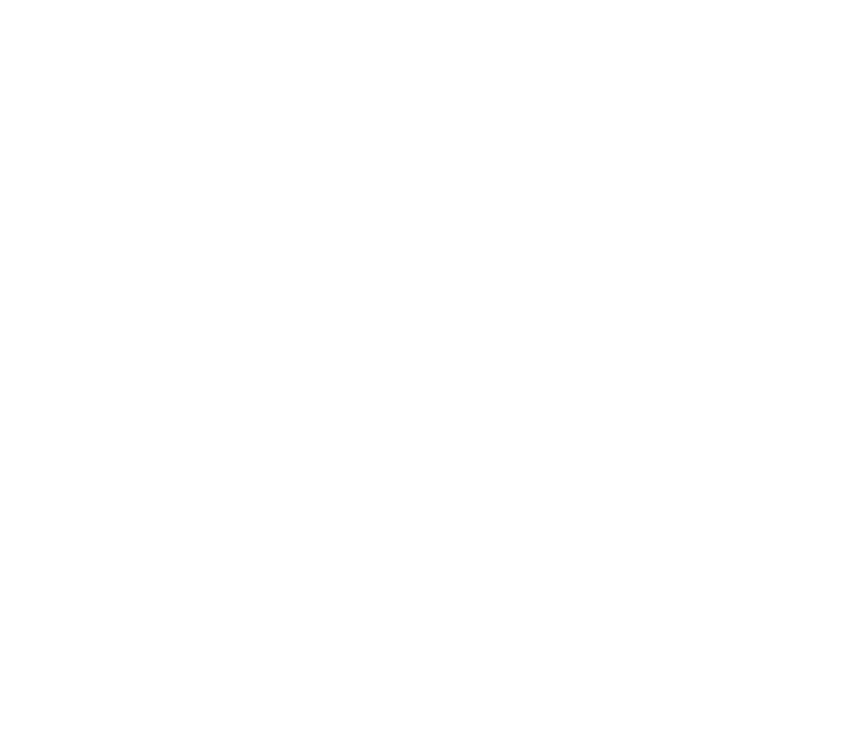
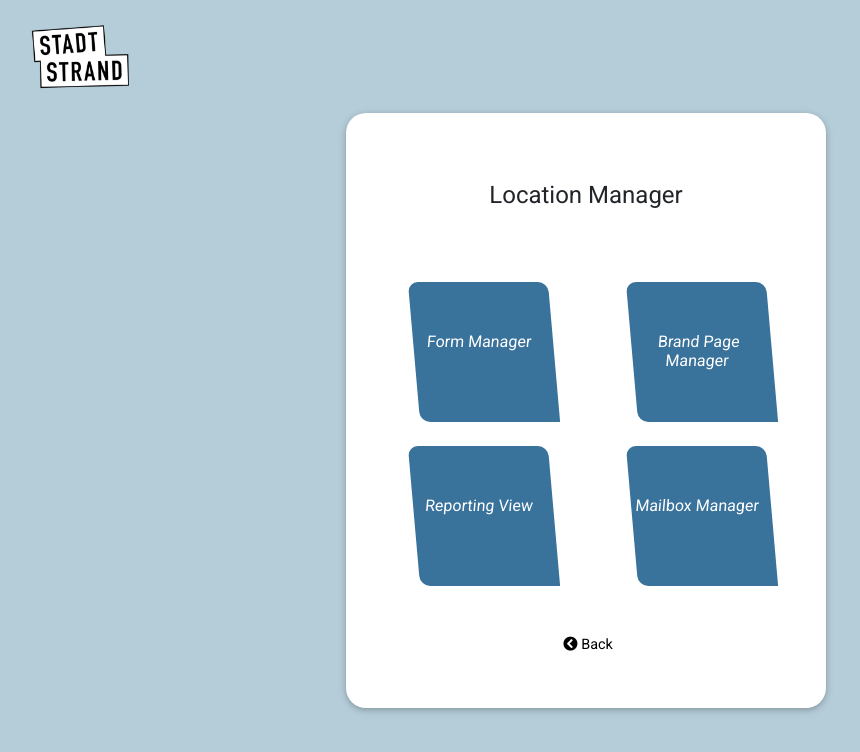
Before and after one commit to gastrown/stadtstrands, a React (Create React App) app: page /admin/location/manager in a window 1280 px wide. Shown: the top 752 px of the page, without its empty margins (54-914 px from the left). Built offline with nearby package versions, Linux system fonts and the light colour scheme.

Commit message:
Admin Sign up and Location Manager Screens

```diff
--- /dev/null
+++ b/src/AppComponents/AdminComp/Location.js
@@ -0,0 +1,18 @@
+import React from 'react';
+import {MDBCol} from 'mdbreact';
+
+const location = (props) => {
+    const locationimgstyle = {
+        borderRadius:"15px",
+    }
+    return(
+               <MDBCol size="4" >
+                   <div>
+                        <img className="img-fluid" style={locationimgstyle} src={props.locationimg} alt={props.altname} />
+                    </div>
+                    <p style={{fontSize:'11px',marginTop:'4px'}}>{props.locationname}</p>
+               </MDBCol>
+    );
+}
+
+export default location;
--- /dev/null
+++ b/src/AppComponents/AdminComp/LocationManagerTab.js
@@ -0,0 +1,30 @@
+import React from 'react';
+import { MDBCol
+  } from 'mdbreact';
+
+const locationmanagertab = (props) => {
+    const tabStyle = {
+        width:"140px",
+        height:"140px",
+        backgroundColor:'#39729b',
+        color:'#ffffff',
+        borderTopLeftRadius:'10px',
+        borderTopRightRadius:'10px',
+        borderBottomLeftRadius:'10px',
+        transform: 'skew(185deg)',
+        justifyContent: 'center',
+        alignItems: 'center',
+        position:'relative',
+    }
+    return(
+               <MDBCol size="6" className="ml-5 mt-4">
+                   <div style={tabStyle}>
+                        <h6
+                        style={{textAlign:'center',padding:'50px 0px 5px 0px',transform:'skew(170deg)'}}>{props.locationtabtitle}
+                        </h6>
+                   </div>
+               </MDBCol>
+    );
+}
+
+export default locationmanagertab;
--- /dev/null
+++ b/src/AppComponents/AdminComp/LocationManagerTabs.js
@@ -0,0 +1,57 @@
+import React, { useState} from 'react';
+import LocationManagerTab from './LocationManagerTab';
+import { MDBContainer, MDBRow} from 'mdbreact';
+import { Link } from 'react-router-dom';
+
+
+function LocationManagerTabs() {
+    const [tabs] = useState(
+        [
+            {
+                id: '1',
+                locationtabtitle:"Form Manager",
+                tablink:'/admin/form/manager'
+            },
+            {
+                id: '2',
+                locationtabtitle:"Brand Page Manager",
+                tablink:'/admin/brand-page/manager'
+            },
+            {
+                id: '3',
+                locationtabtitle:"Reporting View",
+                tablink:'/admin/reporting-view'
+            },
+            {
+                id: '4',
+                locationtabtitle:"Mailbox Manager",
+                tablink:'/admin/mailbox/manager'
+            },
+
+        ]
+    )
+
+
+        let locationTabs = tabs.map( locationtab => {
+                return(
+                    <Link to={locationtab.tablink} key={locationtab.id}>
+                        <LocationManagerTab
+                            key={locationtab.id}
+                            locationtabtitle={locationtab.locationtabtitle}/>
+                    </Link>
+                    );
+                }
+        );
+
+
+        return (
+            <MDBContainer>
+                <MDBRow style={{alignItems:"center"}}>
+                     {locationTabs}
+                </MDBRow>
+            </MDBContainer>
+        );
+
+}
+
+export default LocationManagerTabs;
--- /dev/null
+++ b/src/AppComponents/AdminComp/Locations.js
@@ -0,0 +1,81 @@
+import { Component } from "react";
+import Location from './Location';
+import {MDBContainer, MDBRow, MDBCol } from 'mdbreact';
+
+
+class Locations extends Component {
+    state = {
+        locations: [
+            {
+                id: '1',
+                locationimg:"/images/others/stadtstrandFeature1.jpeg",
+                alt:"location1",
+                locationname:"Abia Beach"
+            },
+            {
+                id: '2',
+                locationimg:"/images/others/stadtstrandFeature2.jpg",
+                alt:"location2",
+                locationname:"Lekki Beach"
+            },
+            {
+                id: '3',
+                locationimg:"/images/others/stadtstrandFeature3.jpeg",
+                alt:"location3",
+                locationname:"Imo Beach"
+            },
+            {
+                id: '4',
+                locationimg:"/images/others/stadtstrandFeature2.jpg",
+                alt:"location4",
+                locationname:"Imo River"
+            },
+            {
+                id: '5',
+                locationimg:"/images/others/stadtstrandFeature1.jpeg",
+                alt:"location5",
+                locationname:"Asaba Caves"
+            },
+            {
+                id: '6',
+                locationimg:"/images/others/stadtstrandFeature2.jpg",
+                alt:"location6",
+                locationname:"Enugu Lakes"
+            },
+        ]
+    }
+
+    render() {
+
+        let locations =
+            <MDBContainer>
+                <MDBRow>
+                    <MDBCol>
+                        <h5 style={{textAlign:'center'}}>No Location available!</h5>
+                    </MDBCol>
+                </MDBRow>
+            </MDBContainer>;
+
+        locations = this.state.locations.map( location => {
+                return(
+                        <Location
+                            key={location.id}
+                            locationimg={location.locationimg}
+                            alt={location.alt}
+                            locationname={location.locationname}/>
+                        );
+                }
+        );
+
+
+        return (
+            <MDBContainer>
+                <MDBRow style={{alignItems:"center"}}>
+                     {locations}
+                </MDBRow>
+            </MDBContainer>
+        );
+    }
+}
+
+export default Locations;
--- /dev/null
+++ b/src/AppContainer/Admin/AdminLocationManager.js
@@ -0,0 +1,47 @@
+import React from "react";
+import {
+  MDBContainer, MDBRow, MDBCol, MDBCard,
+  MDBCardBody, MDBCardTitle , MDBIcon
+} from 'mdbreact';
+import AdminStyle from '../../AppStyles/AdminStyles.module.css';
+import AdminNavbar from '../../AppComponents/AdminComp/AdminNavbar';
+import LocationManagerTabs from '../../AppComponents/AdminComp/LocationManagerTabs';
+import { Link, useHistory } from 'react-router-dom';
+
+function AdminLocationManager () {
+  const history = useHistory();
+
+
+  return (
+    <MDBContainer fluid className={AdminStyle.adminbody}>
+      <AdminNavbar />
+      <MDBContainer>
+        <MDBRow>
+          <MDBCol className={AdminStyle.cardAlignMiddle}>
+            <MDBCard style={{ width: "30rem",borderRadius:"20px" }}>
+              <MDBCardBody className="text-center mt-5">
+                <MDBCardTitle cascade className='text-center'>Location Manager</MDBCardTitle>
+                    <MDBRow className="mt-5">
+                        <LocationManagerTabs />
+                    </MDBRow>
+
+
+                <p className="mt-5 font-small text-center pb-3">
+                    <a href="#!" className="black-text ml-1">
+
+                    <Link onClick={history.goBack} className="black-text">
+                        <MDBIcon icon="chevron-circle-left" /> Back
+                    </Link>
+                    </a>
+                </p>
+              </MDBCardBody>
+            </MDBCard>
+          </MDBCol>
+        </MDBRow>
+      </MDBContainer>
+    </MDBContainer>
+    );
+
+}
+
+export default AdminLocationManager;
--- a/src/AppContainer/Admin/AdminSetLocation.js
+++ b/src/AppContainer/Admin/AdminSetLocation.js
@@ -1,15 +1,45 @@
-import React from "react";
-import { MDBContainer, MDBRow, MDBCol, MDBCard, MDBCardBody, MDBCardTitle, MDBBtn, MDBIcon} from 'mdbreact';
+import React, {useState} from "react";
+import {
+  MDBContainer, MDBRow, MDBCol, MDBCard,
+  MDBCardBody, MDBCardTitle, MDBBtn, MDBIcon,
+  MDBModal, MDBModalBody, MDBInput
+} from 'mdbreact';
 import AdminStyle from '../../AppStyles/AdminStyles.module.css';
 import AdminNavbar from '../../AppComponents/AdminComp/AdminNavbar';
+import Locations from '../../AppComponents/AdminComp/Locations';
 import { Link, useHistory } from 'react-router-dom';
 
-function AdminSignup () {
+function AdminSetLocation () {
   const history = useHistory();
   const iconStyle = {
     fontSize:"100px",
     color:"gray",
     marginTop:"10px"
+  }
+
+  function handleNextScreen() {
+    history.push("/admin/location/manager");
+  }
+
+  const [modal, setModal] = useState(false);
+
+  const toggle = () => {
+    setModal(!modal);
+  }
+
+  const onChangeFile = (event) => {
+    console.log('event.target.files[0]', event.target)
+  }
+
+  const imageFileStyle = {
+    padding:'10px',
+    border:'1px dotted #CCCCCC',
+    marginLeft: '12px',
+    width:'90%',
+    boxShadow:'1px 1px 0.5px 1px #888888',
+    borderRadius:"10px",
+    textAlign:'center',
+    fontSize:'12px'
 }
 
   return (
@@ -24,6 +54,9 @@
                 <div>
                     <MDBIcon style={iconStyle} icon="map-marker-alt" />
                 </div>
+                <div className="mt-5">
+                  <Locations/>
+                </div>
                 <div className="text-center mb-3">
                     <MDBBtn
                     type="button"
@@ -31,9 +64,39 @@
                     style={{borderRadius:'20px'}}
                     className="waves-effect z-depth-1a"
                     size="md"
+                    onClick={toggle}
                     >
                     Add Location
                     </MDBBtn>
+                    <MDBModal isOpen={modal} toggle={toggle} size="sm" centered>
+
+                      <MDBModalBody>
+                        <h5 className='text-center'>Add Location</h5>
+                        <div>
+                          <MDBInput label="Example label" outline size="sm" />
+
+                        </div>
+                        <div>
+                          <input type="file" id="file" style={{display: "none"}}
+                                                    onChange={(e) => onChangeFile(e)}/>
+                                                <label htmlFor="file" style={imageFileStyle}>
+                                                        Add location image <span className='fa fa-download' style={{backgroundColor:'#39729b', color:'#ffffff', padding:'5px', borderRadius:'10px'}}> </span>
+                            </label>
+                        </div>
+                        <div className="mt-3">
+                        <MDBBtn
+                          type="button"
+                          color="blue"
+                          style={{borderRadius:'20px'}}
+                          className="waves-effect z-depth-1a"
+                          size="sm"
+                          onClick={handleNextScreen}
+                          >
+                          Save
+                        </MDBBtn>
+                        </div>
+                      </MDBModalBody>
+                    </MDBModal>
                 </div>
 
               <p className="mt-5 font-small text-center pb-3">
@@ -54,4 +117,4 @@
 
 }
 
-export default AdminSignup;
+export default AdminSetLocation;
--- a/src/allRoutes.js
+++ b/src/allRoutes.js
@@ -5,6 +5,7 @@
 import AdminLogin from './AppContainer/Admin/AdminLogin';
 import AdminSignup from './AppContainer/Admin/AdminSignup';
 import AdminSetLocation from './AppContainer/Admin/AdminSetLocation';
+import AdminLocationManager from './AppContainer/Admin/AdminLocationManager';
 
 
 
@@ -21,6 +22,8 @@
 
                     <Route path='/admin/set-location' exact component={AdminSetLocation}/>
 
+                    <Route path='/admin/location/manager' exact component={AdminLocationManager}/>
+
             </Switch>
         </Router>
         </>
```
